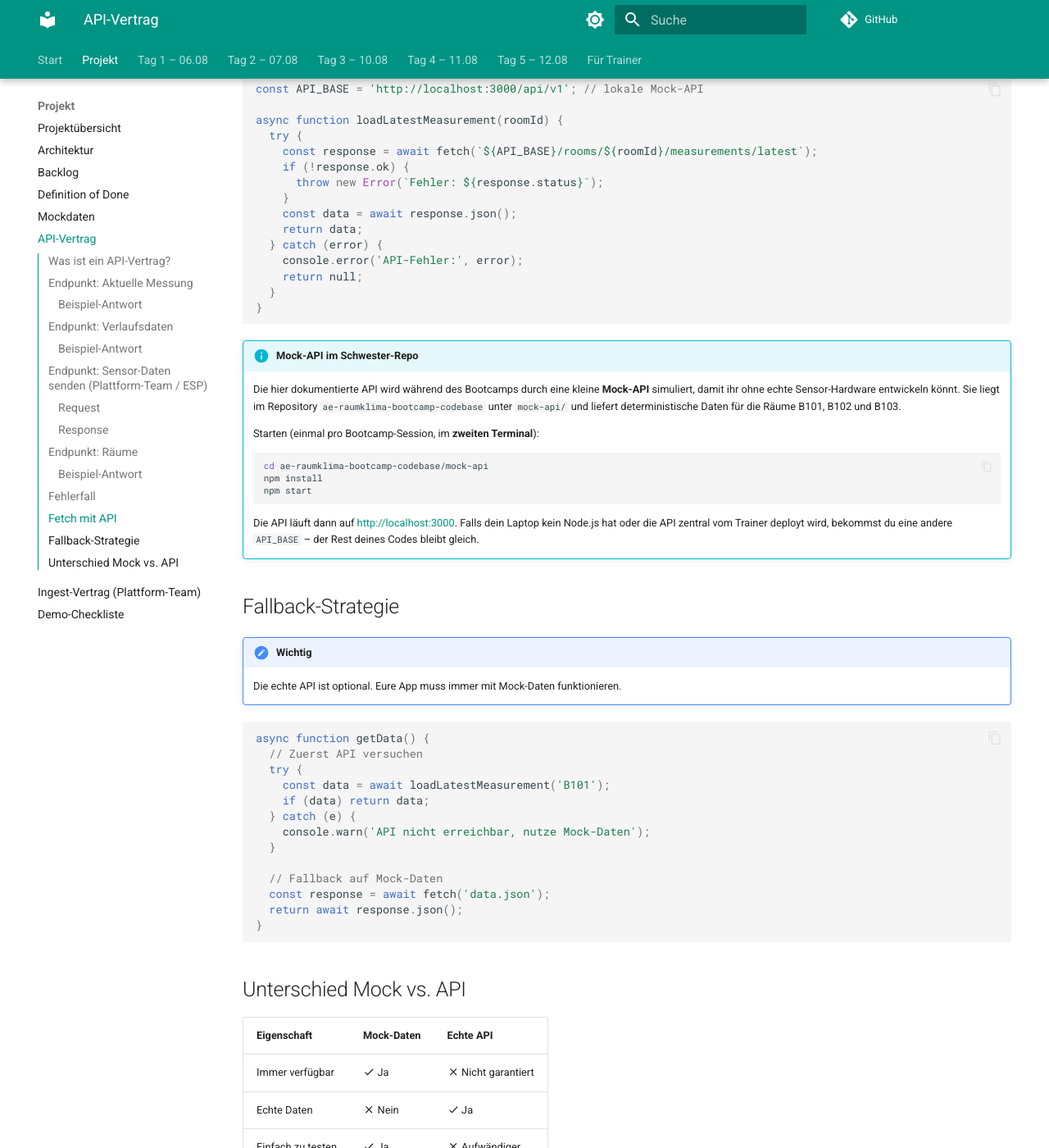
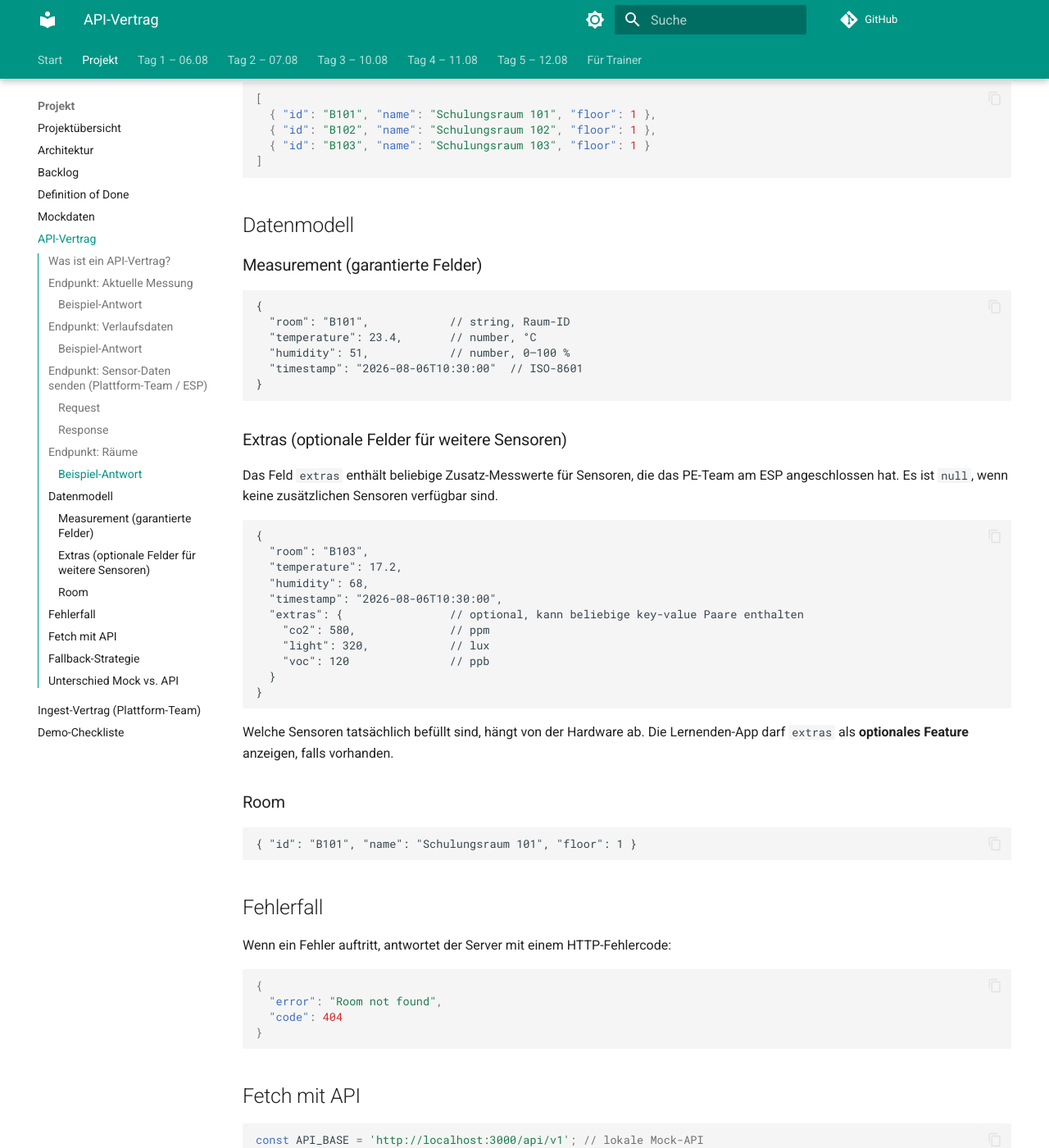
Before and after one commit to HeiligerG/ae-raumklima-bootcamp, an MkDocs documentation site: the page built from docs/projekt/api-vertrag.md, in a window 1280 px wide and 1400 px high, scrolled down 2422 px. Shown: the whole window at 82% size. Built offline with MkDocs 1.6.1 and Material for MkDocs 9.7.7, drawn with Linux system fonts in a browser that asks for light colours; comment, search, counter and statistics services are not loaded; some of the changed text lies outside the part shown.

Commit message:
docs: erweiterbares Sensormodell + MQTT-Scope + Extras-Doku
- ueberblick.md: 'gut/mittel/kritisch' als Schwellwert-Vorschlag,
  'weitere Sensoren' als optionale Features, Datenmodell mit extras-Feld
- api-vertrag.md: POST-Body um extras erweitert, Datenmodell-Sektion
  mit Pflicht- und Optionalfeldern, explizit 'nur HTTP' Hinweis
- ingest-vertrag.md: 'nur HTTP' prominent oben, extras-Beispiel
  mit CO2/Licht im ESP32-Sketch, Troubleshooting-Block fuer offline-ESP

````diff
--- a/docs/projekt/api-vertrag.md
+++ b/docs/projekt/api-vertrag.md
@@ -59,6 +59,9 @@ POST /api/v1/ingest
 
 Wird vom **Plattform-Team** (ESP-Firmware) aufgerufen, **nicht** von der Lernenden-App. Authentifizierung per Header `X-API-Key`. Vollständige Doku: [Ingest-Vertrag](ingest-vertrag.md).
 
+!!! warning "Protokoll: nur HTTP"
+    Diese Implementierung unterstützt **nur HTTP POST** als Transport. MQTT oder Datei-basierte Übergabe sind nicht im Scope – bei Bedarf muss das Backend erweitert werden.
+
 ### Request
 
 ```json
@@ -66,9 +69,18 @@ Wird vom **Plattform-Team** (ESP-Firmware) aufgerufen, **nicht** von der Lernend
   "room": "B101",
   "temperature": 22.5,
   "humidity": 52,
-  "timestamp": "2026-07-14T12:00:00Z"
+  "timestamp": "2026-07-14T12:00:00Z",
+  "extras": { "co2": 450, "light": 300 }
 }
 ```
+
+| Feld | Pflicht | Beschreibung |
+|------|---------|--------------|
+| `room` | ja | Eine der bekannten Raum-IDs |
+| `temperature` | ja | Grad Celsius |
+| `humidity` | ja | Relative Luftfeuchtigkeit 0–100 % |
+| `timestamp` | nein | ISO-8601; falls fehlend, wird Server-Zeit verwendet |
+| `extras` | nein | Beliebiges Objekt mit zusätzlichen Sensor-Werten (z. B. `co2`, `light`, `voc`) |
 
 ### Response
 
@@ -94,6 +106,45 @@ GET /api/v1/rooms
   { "id": "B102", "name": "Schulungsraum 102", "floor": 1 },
   { "id": "B103", "name": "Schulungsraum 103", "floor": 1 }
 ]
+```
+
+## Datenmodell
+
+### Measurement (garantierte Felder)
+
+```jsonc
+{
+  "room": "B101",            // string, Raum-ID
+  "temperature": 23.4,       // number, °C
+  "humidity": 51,            // number, 0–100 %
+  "timestamp": "2026-08-06T10:30:00"  // ISO-8601
+}
+```
+
+### Extras (optionale Felder für weitere Sensoren)
+
+Das Feld `extras` enthält beliebige Zusatz-Messwerte für Sensoren, die das PE-Team am ESP angeschlossen hat. Es ist `null`, wenn keine zusätzlichen Sensoren verfügbar sind.
+
+```jsonc
+{
+  "room": "B103",
+  "temperature": 17.2,
+  "humidity": 68,
+  "timestamp": "2026-08-06T10:30:00",
+  "extras": {                // optional, kann beliebige key-value Paare enthalten
+    "co2": 580,              // ppm
+    "light": 320,            // lux
+    "voc": 120               // ppb
+  }
+}
+```
+
+Welche Sensoren tatsächlich befüllt sind, hängt von der Hardware ab. Die Lernenden-App darf `extras` als **optionales Feature** anzeigen, falls vorhanden.
+
+### Room
+
+```jsonc
+{ "id": "B101", "name": "Schulungsraum 101", "floor": 1 }
 ```
 
 ## Fehlerfall
````
Also changed, not shown: docs/projekt/ingest-vertrag.md (+48 -1 lines), docs/projekt/ueberblick.md (+36 -7 lines).
